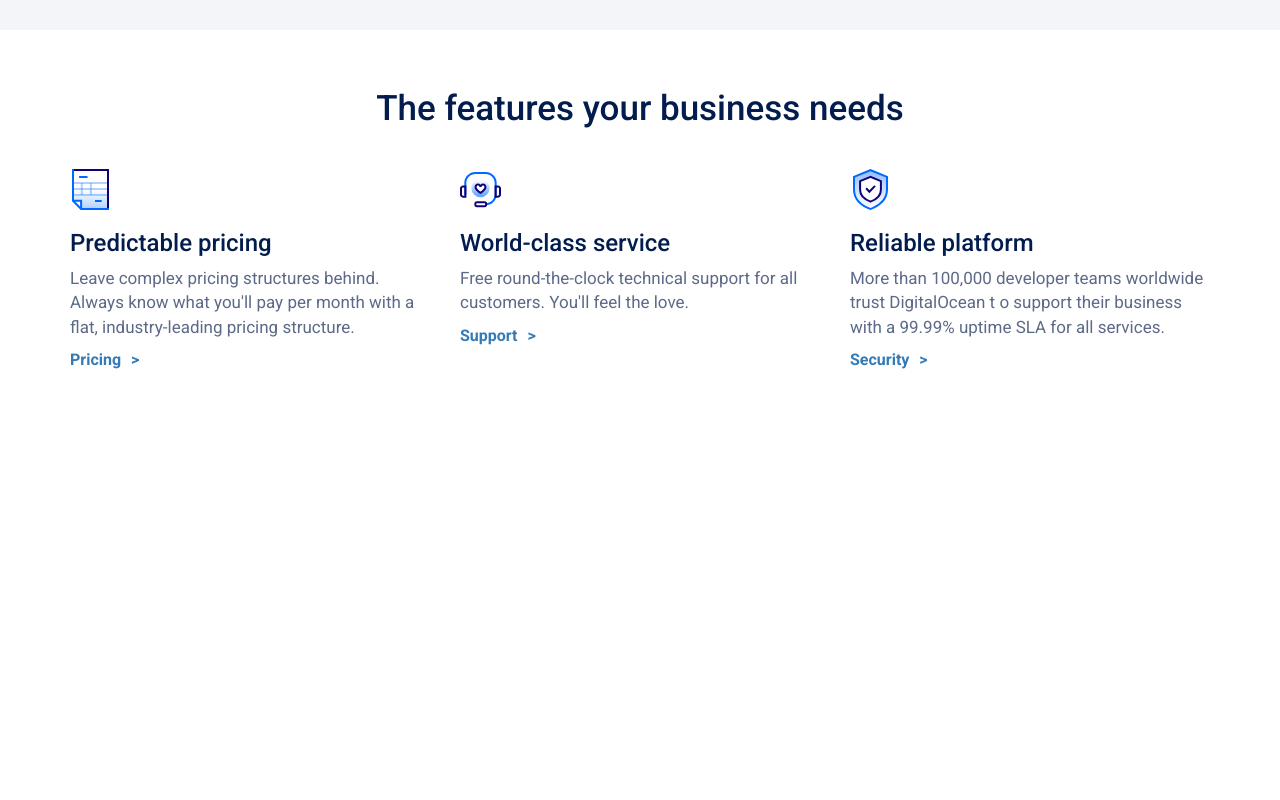
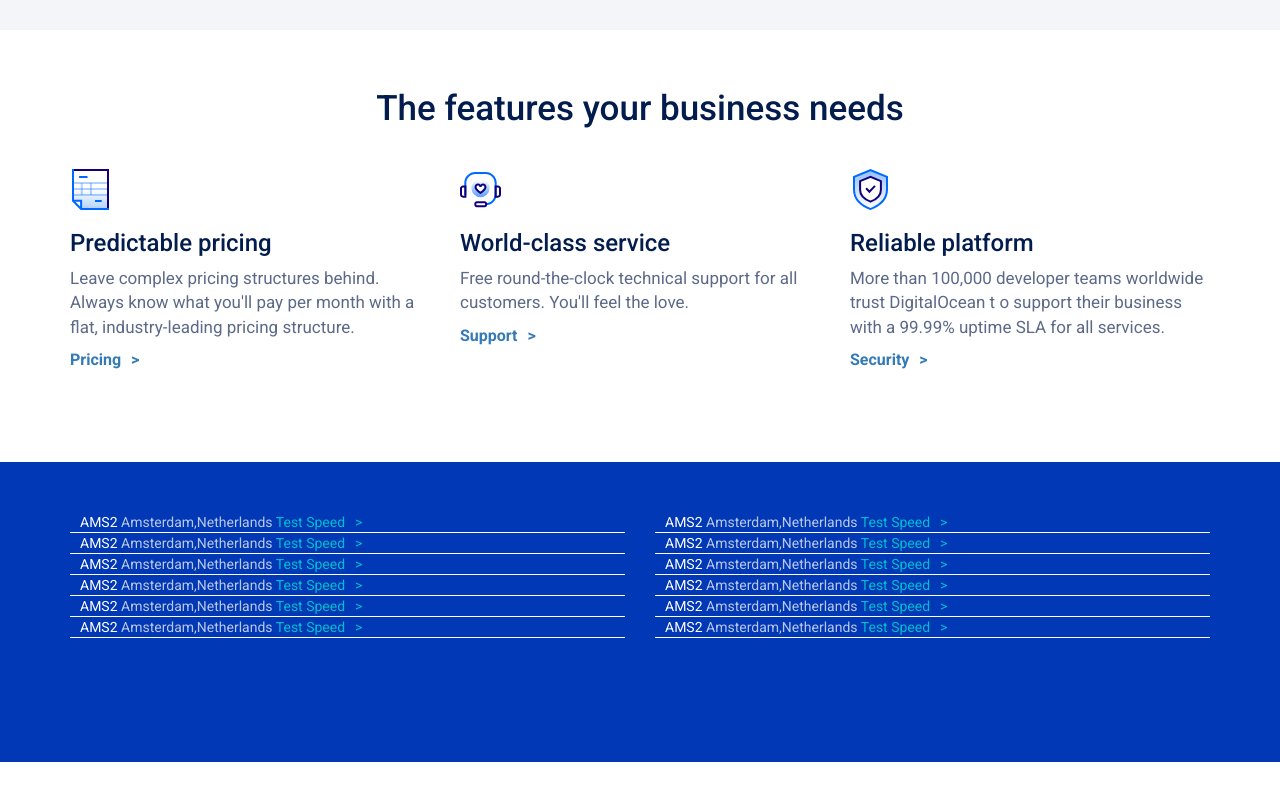
Before and after one commit to BenoitGaudieri/html-css-digitalocean, a plain HTML site: page index.html in a window 1280 px wide. Shown: the part 2216-3016 px from the top of the page. Before the commit the page ends 2678 px from the top, so only its background shows below. Drawn offline with nearby package versions, Linux system fonts and the light colour scheme.

Commit message:
feat. start service section

```diff
--- a/css/index.css
+++ b/css/index.css
@@ -353,3 +353,35 @@
     font-weight: 700;
     font-size: 16px;
 }
+
+/*
+  ____                  _
+ / ___|  ___ _ ____   _(_) ___ ___
+ \___ \ / _ \ '__\ \ / / |/ __/ _ \
+  ___) |  __/ |   \ V /| | (_|  __/
+ |____/ \___|_|    \_/ |_|\___\___|
+
+*/
+.service {
+    padding-top: 50px;
+    margin-bottom: 50px;
+    background-color: #0038b5;
+    height: 300px;
+}
+
+.service-content {
+    border-bottom: 1px solid #fff;
+    padding-left: 10px;
+}
+
+.service-content-code {
+    color: #fff;
+}
+
+.service-content-location {
+    color: #bac8e9;
+}
+
+.service-content-link {
+    color: #00bece;
+}
--- a/index.html
+++ b/index.html
@@ -253,7 +253,81 @@
 
         <!-- Service info -->
         <section class="service">
-            <!-- 2 tables-like -->
+            <div class="container">
+                <div class="row">
+                    <!-- First column -->
+                    <div class="col-lg-6">
+                        <div class="service-table">
+                            <div class="service-content">
+                                <span class="service-content-code">AMS2</span>
+                                <span class="service-content-location">Amsterdam,Netherlands</span>
+                                <span class="service-content-link link">Test Speed</span>
+                            </div>
+                            <div class="service-content">
+                                <span class="service-content-code">AMS2</span>
+                                <span class="service-content-location">Amsterdam,Netherlands</span>
+                                <span class="service-content-link link">Test Speed</span>
+                            </div>
+                            <div class="service-content">
+                                <span class="service-content-code">AMS2</span>
+                                <span class="service-content-location">Amsterdam,Netherlands</span>
+                                <span class="service-content-link link">Test Speed</span>
+                            </div>
+                            <div class="service-content">
+                                <span class="service-content-code">AMS2</span>
+                                <span class="service-content-location">Amsterdam,Netherlands</span>
+                                <span class="service-content-link link">Test Speed</span>
+                            </div>
+                            <div class="service-content">
+                                <span class="service-content-code">AMS2</span>
+                                <span class="service-content-location">Amsterdam,Netherlands</span>
+                                <span class="service-content-link link">Test Speed</span>
+                            </div>
+                            <div class="service-content">
+                                <span class="service-content-code">AMS2</span>
+                                <span class="service-content-location">Amsterdam,Netherlands</span>
+                                <span class="service-content-link link">Test Speed</span>
+                            </div>
+                        </div>
+                    </div>
+
+                    <!-- Second column -->
+                    <div class="col-lg-6">
+                        <div class="service-table">
+                            <div class="service-content">
+                                <span class="service-content-code">AMS2</span>
+                                <span class="service-content-location">Amsterdam,Netherlands</span>
+                                <span class="service-content-link link">Test Speed</span>
+                            </div>
+                            <div class="service-content">
+                                <span class="service-content-code">AMS2</span>
+                                <span class="service-content-location">Amsterdam,Netherlands</span>
+                                <span class="service-content-link link">Test Speed</span>
+                            </div>
+                            <div class="service-content">
+                                <span class="service-content-code">AMS2</span>
+                                <span class="service-content-location">Amsterdam,Netherlands</span>
+                                <span class="service-content-link link">Test Speed</span>
+                            </div>
+                            <div class="service-content">
+                                <span class="service-content-code">AMS2</span>
+                                <span class="service-content-location">Amsterdam,Netherlands</span>
+                                <span class="service-content-link link">Test Speed</span>
+                            </div>
+                            <div class="service-content">
+                                <span class="service-content-code">AMS2</span>
+                                <span class="service-content-location">Amsterdam,Netherlands</span>
+                                <span class="service-content-link link">Test Speed</span>
+                            </div>
+                            <div class="service-content">
+                                <span class="service-content-code">AMS2</span>
+                                <span class="service-content-location">Amsterdam,Netherlands</span>
+                                <span class="service-content-link link">Test Speed</span>
+                            </div>
+                        </div>
+                    </div>
+                </div>
+            </div>
         </section>
 
         <!-- Development box -->
```
